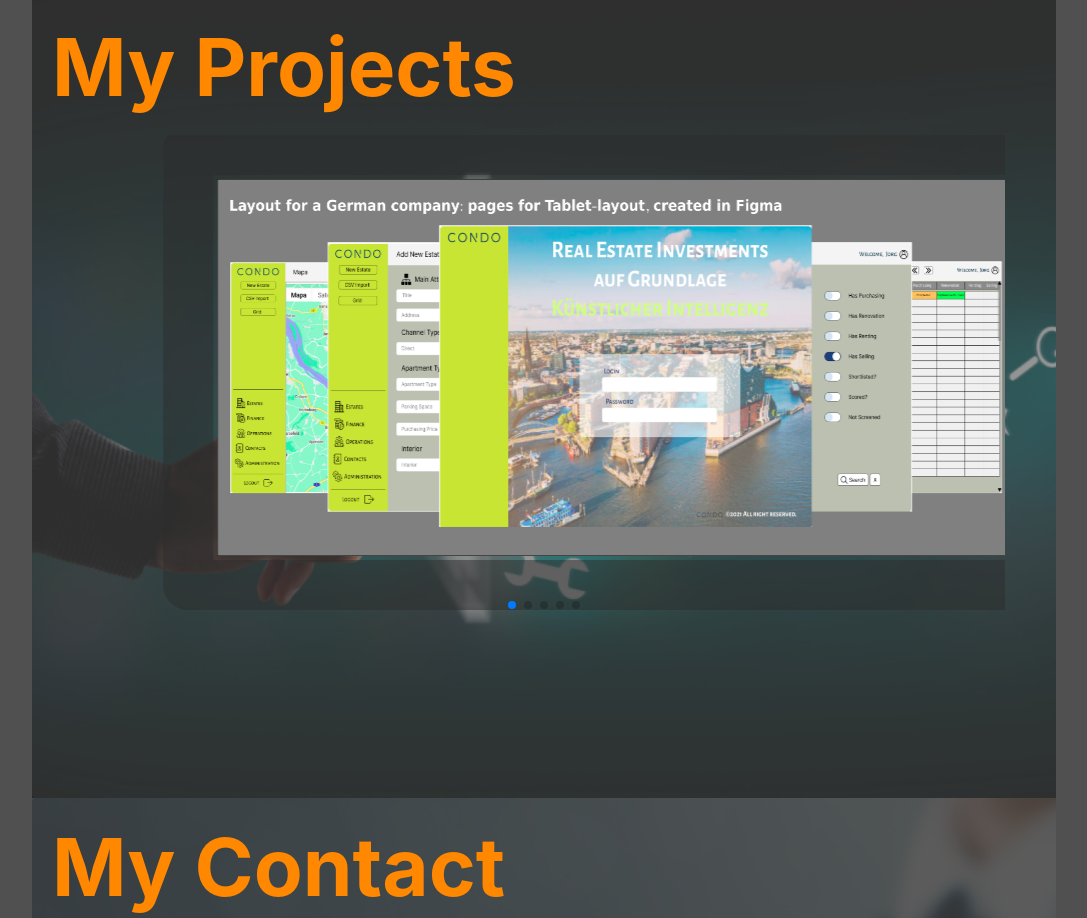
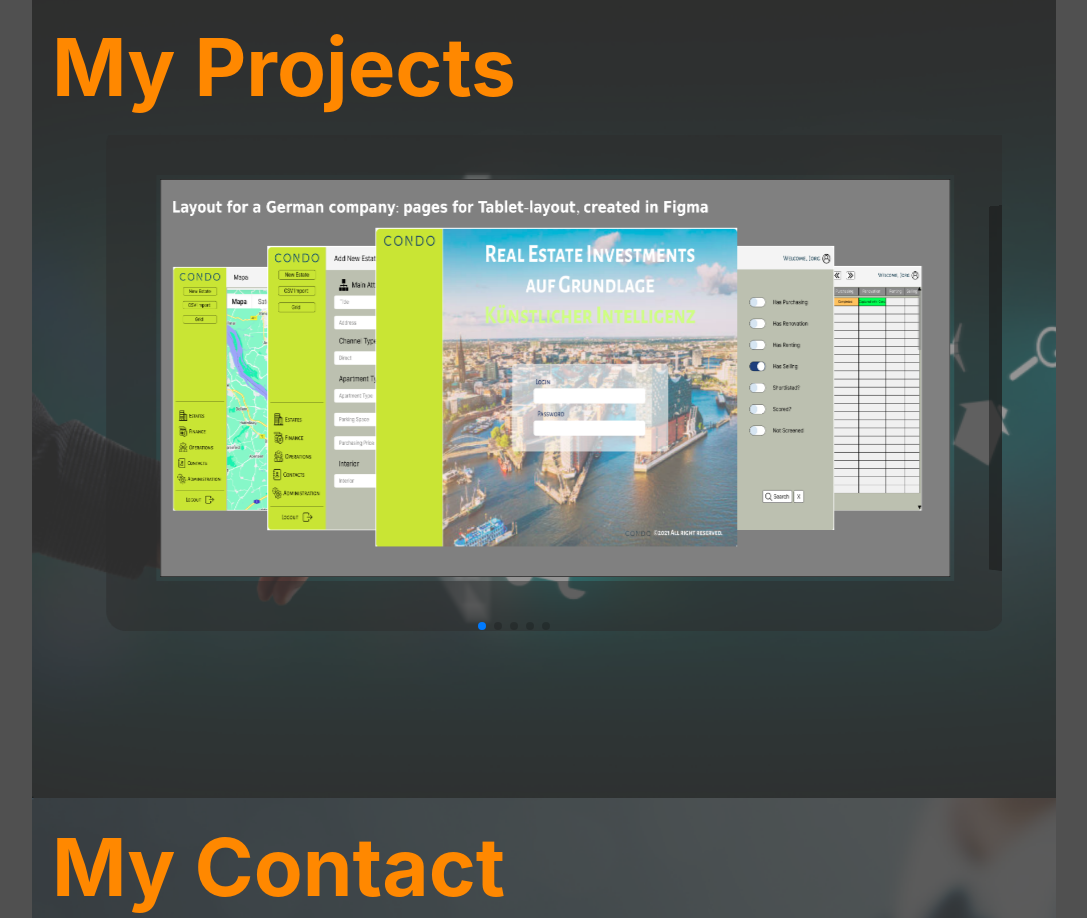
Before and after one commit to JorgBernhard/Jorg.reske, a React app: page / in a window 1280 px wide. Shown: the part 1782-2700 px from the top of the page, without its empty margins (96-1183 px from the left). Built offline with nearby package versions, Linux system fonts and the light colour scheme.

Commit message:
change Projects

```diff
--- a/src/Projects/style.css
+++ b/src/Projects/style.css
@@ -28,20 +28,23 @@
         font-size: 8rem;
     }
   }
-.swiper {
-margin-top: 2rem;
+.Swiper {
+  margin-top: 2rem;
+  margin-left: -6rem;
+
 }
 .mySwiper {
+
     width: 90%;
-    height: 90%;
+    height: 100%;
 
   }
   .mySwiper img {
-    width:100%;
+    width:92%;
     height: 100%;
 
     border: 5rem solid rgba(44, 44, 44, 0.5);
-    border-radius: 25px;
+    border-radius: 20px;
     box-shadow: 0px 5px 12px rgba(0, 0, 0, 0.);
 
   }
```
